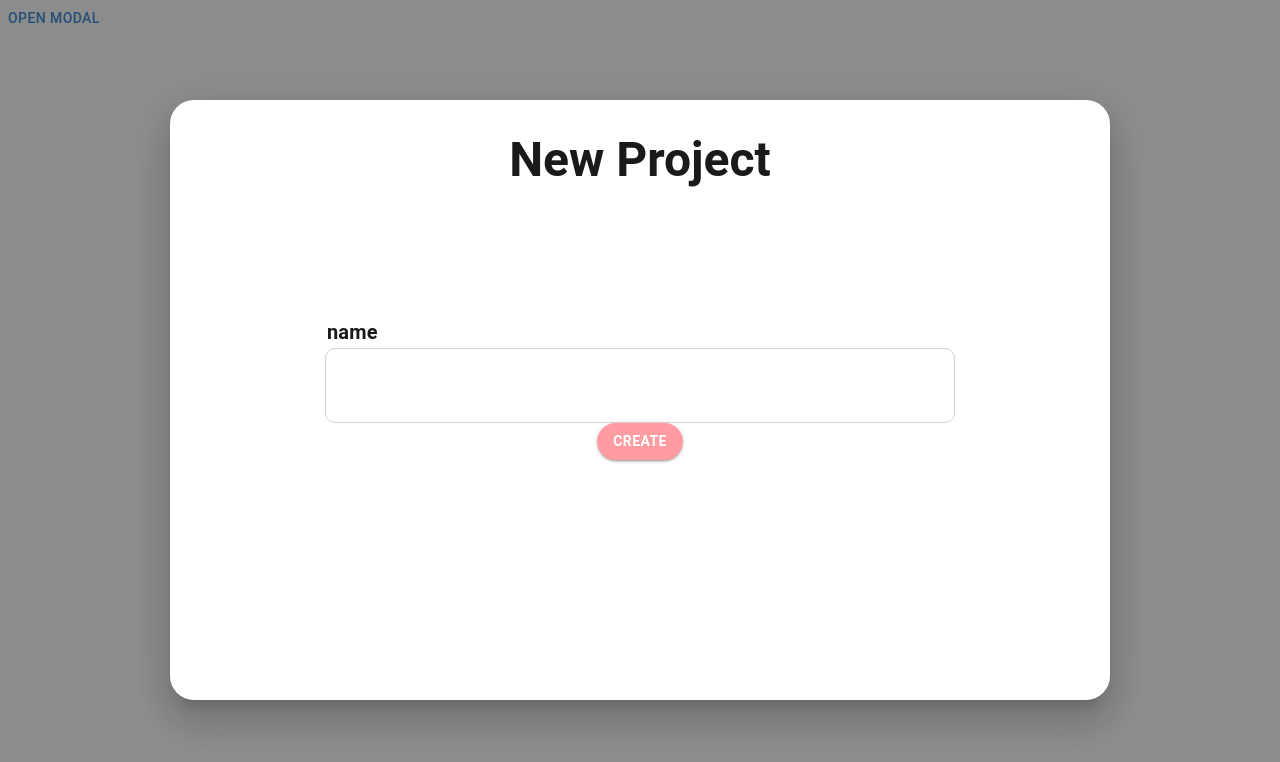
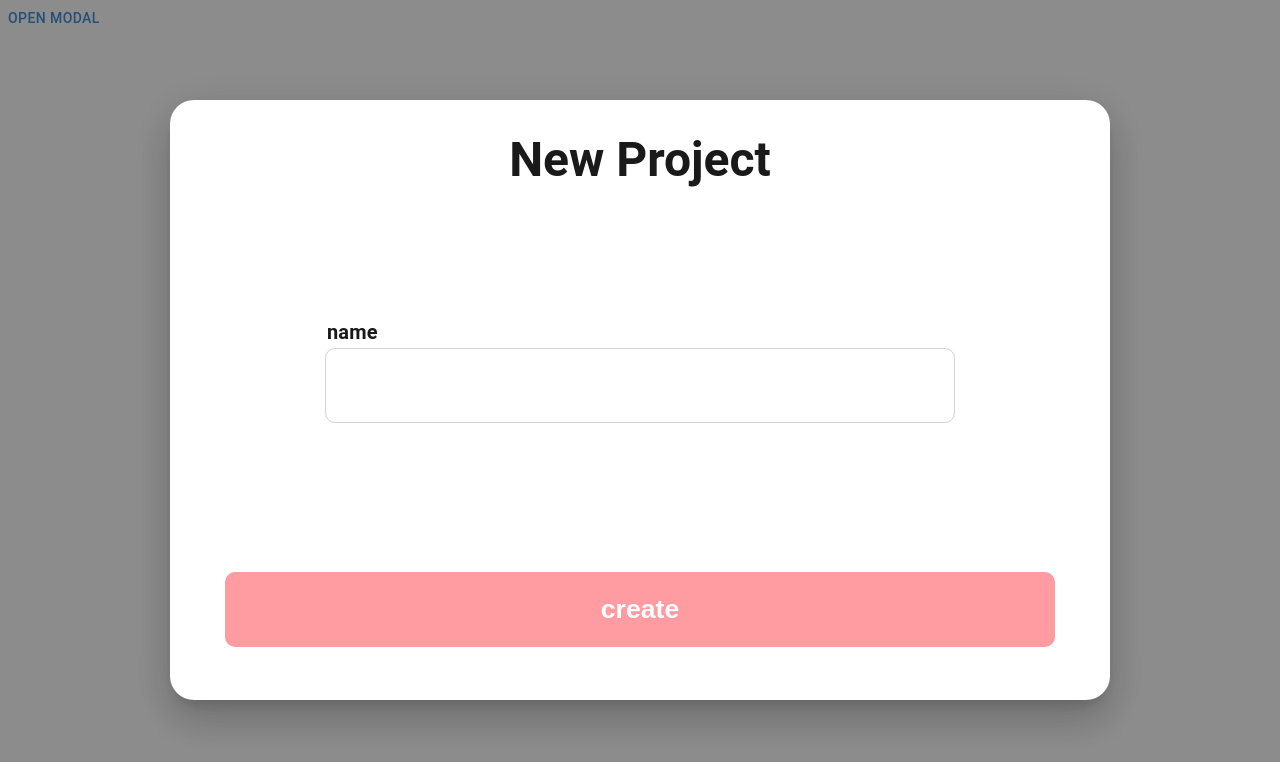
Before and after one commit to tukcom2023CD/AOK, a React (Create React App) app in the folder frontend/: page /modal in a window 1280 px wide. Both pictures are taken after a click on the button "OPEN MODAL". Shown: the top 762 px of the page. Built offline with nearby package versions, Linux system fonts and the light colour scheme.

Commit message:
design: 버튼 props 보류, 모달 버튼 hover

```diff
--- a/frontend/src/Components/Modalcom.tsx
+++ b/frontend/src/Components/Modalcom.tsx
@@ -21,6 +21,21 @@ const style = {
   p: 4,
 };
 
+const CreateBtn = styled.button`
+  width: 830px;
+  height: 75px;
+  background-color: #FF9198;
+  border: none;
+  border-radius: 10px;
+  font-size: 20pt;
+  font-weight: bold;
+  color: white;
+  &:hover{
+    background-color: #d7777e;
+    transition: 0.7s;
+  }
+`;
+
 const InputBox = styled.div`
   text-align: center;
   margin-top: 8rem;
@@ -38,6 +53,7 @@ const InputStyle = styled.input`
 
 const BtnBox = styled.div`
   text-align: center;
+  margin-top: 9.3rem;
 `;
 
 export default function BasicModal() {
@@ -65,9 +81,7 @@ export default function BasicModal() {
             <InputStyle/>
           </InputBox>
           <BtnBox>
-            <Button variant='contained' sx={{color: 'white',backgroundColor: '#FF9198' ,fontWeight: 'bold', borderRadius: 10}}>
-              create
-            </Button>
+            <CreateBtn> create </CreateBtn>
           </BtnBox>
         </Box>
       </Modal>
```
